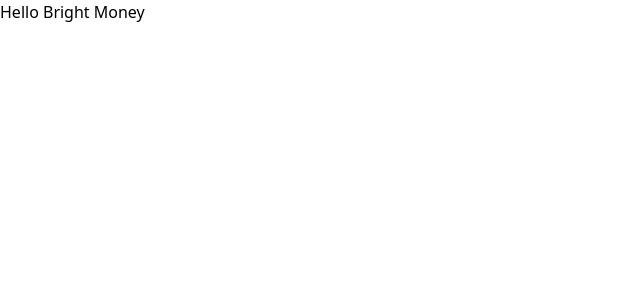
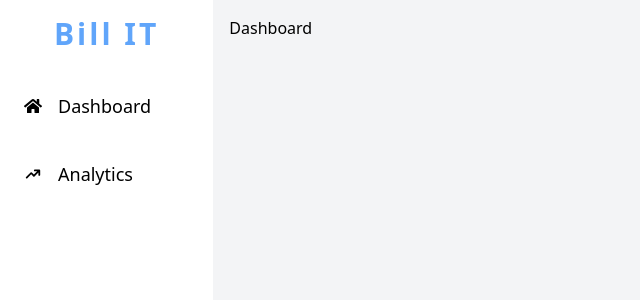
Before and after one commit to jassi-singh/bill-manager, a React (Create React App) app: page / in a window 1280 px wide. Shown: the top 300 px of the page, without its empty margins (0-640 px from the left). Built offline with nearby package versions, Linux system fonts and the light colour scheme.

Commit message:
added layout and routing

```diff
--- a/package.json
+++ b/package.json
@@ -10,8 +10,11 @@
     "@types/node": "^16.7.13",
     "@types/react": "^18.0.0",
     "@types/react-dom": "^18.0.0",
+    "clsx": "^1.2.1",
     "react": "^18.2.0",
     "react-dom": "^18.2.0",
+    "react-icons": "^4.6.0",
+    "react-router-dom": "^6.4.2",
     "react-scripts": "5.0.1",
     "typescript": "^4.4.2",
     "web-vitals": "^2.1.0"
--- a/src/App.tsx
+++ b/src/App.tsx
@@ -1,10 +1,18 @@
-import React from 'react';
-
+import Dashboard from "./pages/Dashboard";
+import { Route, Routes } from "react-router-dom";
+import Layout from "./components/Layout";
+import Analytics from "./pages/Analytics";
 function App() {
   return (
-    <div className="App">
-      Hello Bright Money
-    </div>
+    <Routes>
+      <Route path="/" element={<Layout />}>
+        <Route index element={<Dashboard />} />
+        <Route path="dashboard" element={<Dashboard />} />
+        <Route path="analytics" element={<Analytics />} />
+
+        <Route path="*" element={<div>Errors</div>} />
+      </Route>
+    </Routes>
   );
 }
 
--- /dev/null
+++ b/src/components/Layout.tsx
@@ -0,0 +1,15 @@
+import { Outlet } from "react-router-dom";
+import Sidebar from "./Sidebar";
+
+const Layout = () => {
+  return (
+    <div className="flex">
+      <Sidebar />
+      <div className="flex-1 h-screen bg-gray-100 p-4">
+        <Outlet />
+      </div>
+    </div>
+  )
+}
+
+export default Layout
--- /dev/null
+++ b/src/components/Sidebar.tsx
@@ -0,0 +1,18 @@
+import React from "react";
+import { FaHome } from "react-icons/fa";
+import { HiTrendingUp } from "react-icons/hi";
+import SidebarItem from "./SidebarItem";
+
+const Sidebar = () => {
+  return (
+    <div className="w-1/6 flex flex-col items-center">
+      <div className="text-3xl font-bold tracking-widest text-blue-400 my-4">Bill IT</div>
+      <ul className="w-full">
+        <SidebarItem icon={<FaHome />} title="Dashboard" />
+        <SidebarItem icon={<HiTrendingUp />} title="Analytics" />
+      </ul>
+    </div>
+  );
+};
+
+export default Sidebar;
--- /dev/null
+++ b/src/components/SidebarItem.tsx
@@ -0,0 +1,28 @@
+import React from "react";
+import clsx from "clsx";
+import { Link, useLocation } from "react-router-dom";
+type SidebarItemType = {
+  icon: React.ReactNode;
+  title: string;
+};
+
+const SidebarItem = (params: SidebarItemType) => {
+  const location = useLocation();
+
+  return (
+    <Link
+      to={`/${params.title.toLowerCase()}`}
+      className={clsx(
+        "flex items-center text-lg rounded-lg p-4 m-2 hover:bg-blue-100",
+        {
+          "bg-blue-200": location.pathname === `/${params.title.toLowerCase()}`,
+        }
+      )}
+    >
+      {params.icon}
+      <span className="pl-4">{params.title}</span>
+    </Link>
+  );
+};
+
+export default SidebarItem;
--- a/src/index.tsx
+++ b/src/index.tsx
@@ -1,15 +1,18 @@
-import React from 'react';
-import ReactDOM from 'react-dom/client';
-import './index.css';
-import App from './App';
-import reportWebVitals from './reportWebVitals';
+import React from "react";
+import ReactDOM from "react-dom/client";
+import "./index.css";
+import App from "./App";
+import reportWebVitals from "./reportWebVitals";
+import { BrowserRouter } from "react-router-dom";
 
 const root = ReactDOM.createRoot(
-  document.getElementById('root') as HTMLElement
+  document.getElementById("root") as HTMLElement
 );
 root.render(
   <React.StrictMode>
-    <App />
+    <BrowserRouter>
+      <App />
+    </BrowserRouter>
   </React.StrictMode>
 );
 
--- /dev/null
+++ b/src/pages/Analytics.tsx
@@ -0,0 +1,9 @@
+import React from 'react'
+
+const Analytics = () => {
+  return (
+    <div>Analytics</div>
+  )
+}
+
+export default Analytics
--- /dev/null
+++ b/src/pages/Dashboard.tsx
@@ -0,0 +1,8 @@
+import React from "react"
+const Dashboard = () => {
+  return (
+    <div>Dashboard</div>
+  )
+}
+
+export default Dashboard
```
Also changed, not shown: 1 other file (tests, documents, lock files or other folders).
